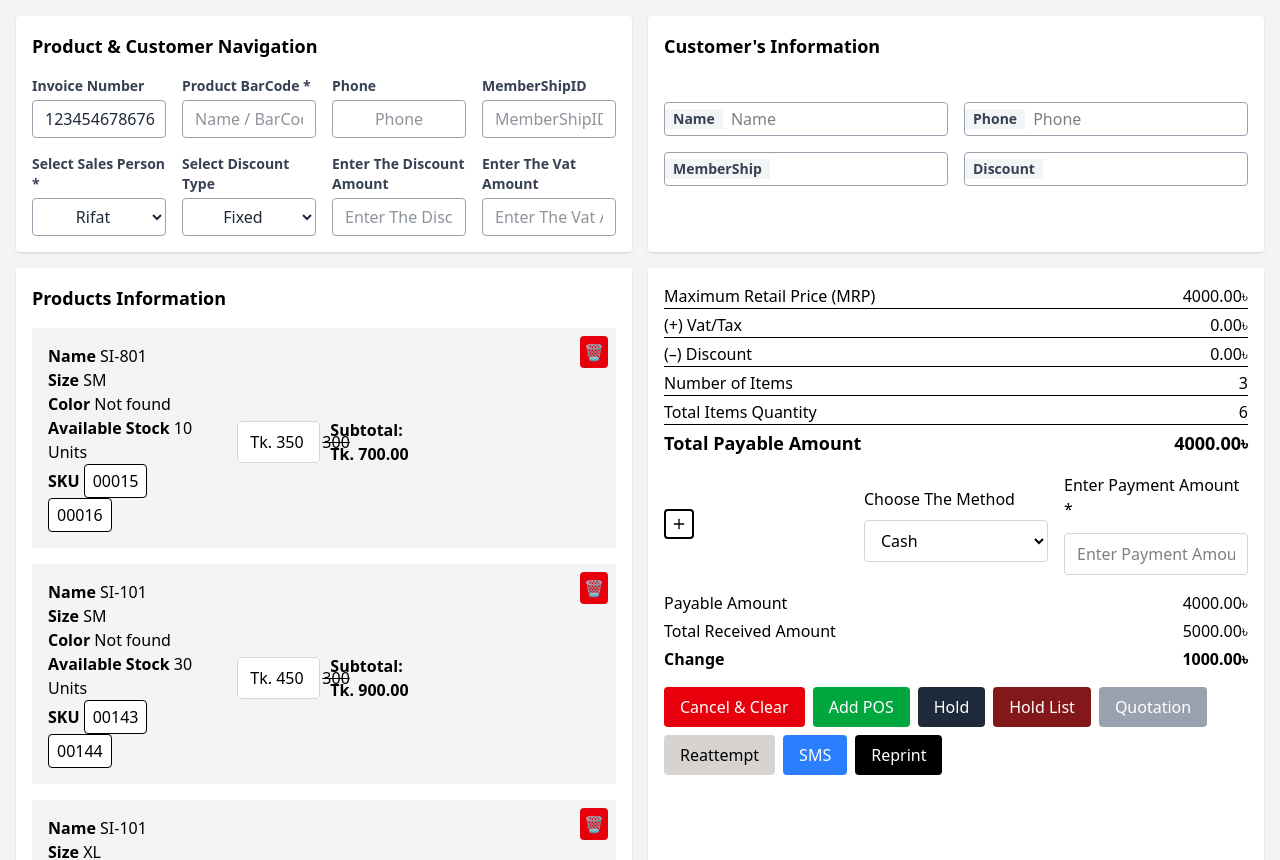
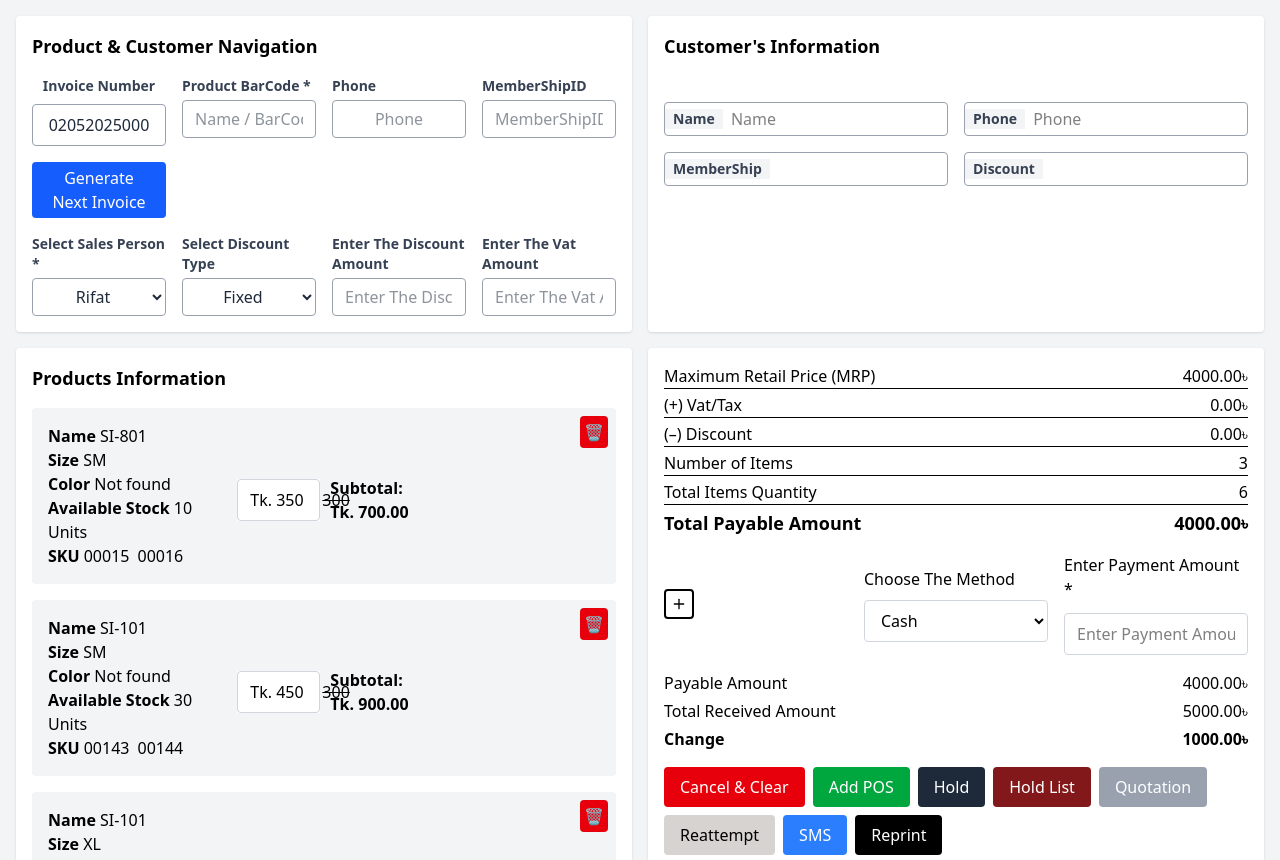
Before and after one commit to Md-omar-faruke-programming-hero/pos_ui, a React (Vite) app: page / in a window 1280 px wide. Shown: the top 860 px of the page. Built offline with nearby package versions, Linux system fonts and the light colour scheme.

Commit message:
product info design done

```diff
--- a/src/components/ProductCard.tsx
+++ b/src/components/ProductCard.tsx
@@ -42,7 +42,7 @@ export default function ProductCard({
               skus.map((sku, idx) => (
                 <span
                   key={idx}
-                  className="inline-block px-2 py-1 bg-white border rounded mr-2 cursor-pointer hover:bg-red-100 hover:text-red-600"
+                  className="inline-block  rounded mr-2 cursor-pointer hover:bg-red-100 hover:text-red-600"
                   onClick={() => onDeleteSKU(sku)}
                   title="Click to remove SKU"
                 >
--- a/src/components/ProductCustomerNavigation.tsx
+++ b/src/components/ProductCustomerNavigation.tsx
@@ -1,13 +1,45 @@
+import { useState, useEffect } from "react";
 export default function ProductCustomerNavigation() {
+  const [counter, setCounter] = useState<number>(0);
+  const [dateKey, setDateKey] = useState<string>("");
+
+  // Generate date-based key: DDMMYYYY000
+  const getTodayKey = (): string => {
+    const today = new Date();
+    const day = String(today.getDate()).padStart(2, "0");
+    const month = String(today.getMonth() + 1).padStart(2, "0");
+    const year = today.getFullYear();
+    return `${day}${month}${year}`;
+  };
+  useEffect(() => {
+    setDateKey(getTodayKey());
+    setCounter(0); // reset counter on initial load or date change
+  }, []);
+  const handleNextInvoice = () => {
+    setCounter((prev) => prev + 1);
+  };
+  const invoiceNumber = `${dateKey}${String(counter).padStart(3, "0")}`;
   return (
     <div className="bg-white rounded shadow p-4 space-y-4">
       <h2 className="text-lg font-semibold">Product & Customer Navigation</h2>
       <div className="grid grid-cols-2 lg:grid-cols-4 gap-4">
-        <div className="flex flex-col space-y-1 w-[auto]">
+        {/* <div className="flex flex-col space-y-1 w-[auto]">
           <label className="text-sm font-semibold text-gray-700">Invoice Number</label>
           <p className="border border-gray-400 rounded px-3 py-1.5 text-center text-gray-800 focus:outline-none focus:ring-2 focus:ring-blue-400">
             123454678676
           </p>
+        </div> */}
+        <div className="flex flex-col space-y-2 w-auto items-center">
+          <label className="text-sm font-semibold text-gray-700">Invoice Number</label>
+          <p className="border border-gray-400 rounded px-4 py-2 text-center text-gray-800">
+            {invoiceNumber}
+          </p>
+          <button
+            onClick={handleNextInvoice}
+            className="mt-2 px-4 py-1 bg-blue-600 text-white rounded hover:bg-blue-700"
+          >
+            Generate Next Invoice
+          </button>
         </div>
         <div className="flex flex-col space-y-1 w-[auto]">
           <label className="text-sm font-semibold text-gray-700">Product BarCode *</label>
--- a/src/components/ProductInfoList.tsx
+++ b/src/components/ProductInfoList.tsx
@@ -41,24 +41,35 @@ export default function ProductInfoList() {
   };
 
   const deleteSKU = (productIndex: number, sku: string) => {
-    setProducts((prev) =>
-      prev.map((product, i) =>
-        i === productIndex
-          ? {
-              ...product,
-              skus: product.skus.filter((s) => s !== sku),
+    setProducts((prev) => {
+      const newProducts = [...prev];
+      const updatedSkus = newProducts[productIndex].skus.filter((s) => s !== sku);
+
+      if (updatedSkus.length === 0) {
+        // Remove the entire product if no SKUs left
+        newProducts.splice(productIndex, 1);
+      } else {
+        // Update only the SKU list
+        newProducts[productIndex] = {
+          ...newProducts[productIndex],
+          skus: updatedSkus,
+        };
       }
-          : product
-      )
-    );
+
+      return newProducts;
+    });
   };
-
   return (
-
     <div className="bg-white rounded shadow p-4 space-y-4">
       <h2 className="text-lg font-semibold">Products Information</h2>
       <div className="space-y-4">
-        {products.map((prod, index) => (
+        {products.length === 0 ? (
+          <div className="flex flex-col items-center justify-center min-h-[150px] text-center text-gray-500 font-medium text-sm sm:text-base px-4">
+            <p className="font-bold">Product has not been selected yet.</p>
+            <p>You can add a new product.</p>
+          </div>
+        ) : (
+          products.map((prod, index) => (
             <ProductCard
               key={index}
               {...prod}
@@ -66,7 +77,8 @@ export default function ProductInfoList() {
               onDelete={() => deleteProduct(index)}
               onDeleteSKU={(sku) => deleteSKU(index, sku)}
             />
-        ))}
+          ))
+        )}
       </div>
     </div>
   );
```
Lines whose indentation alone changed are shown as unchanged.
